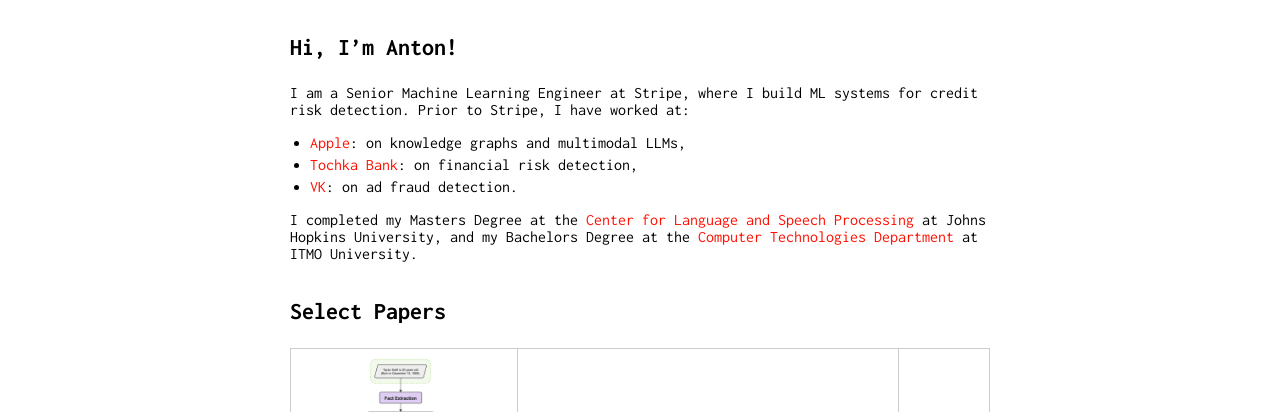
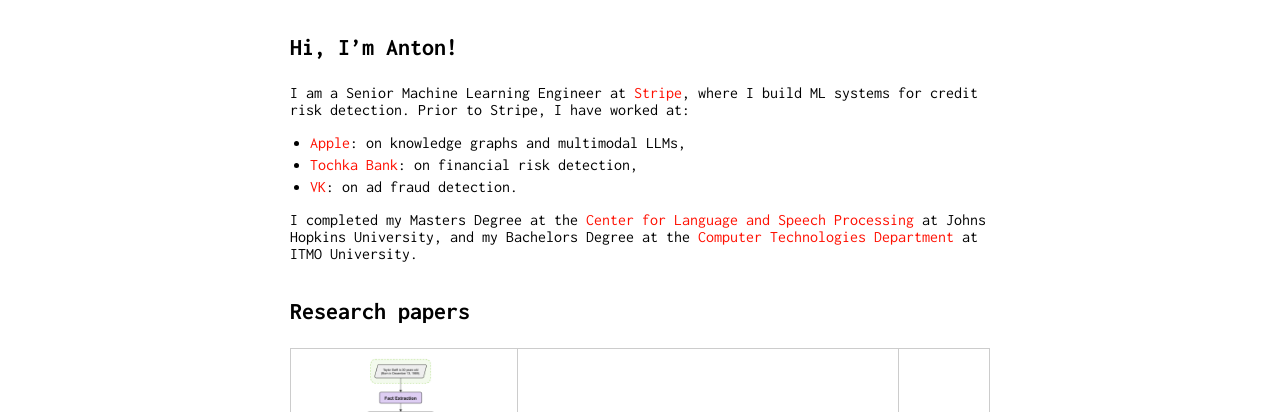
Before and after one commit to AVBelyy/AVBelyy.github.io, a Jekyll site: the page built from index.md, in a window 1280 px wide and 900 px high. Shown: the part 277-689 px from the top of the window. Built offline with Jekyll 4.4.1, drawn with Linux system fonts in a browser that asks for light colours; some of the changed text lies outside the part shown.

Commit message:
Update index.md

```diff
--- a/index.md
+++ b/index.md
@@ -5,14 +5,14 @@ layout: default
 <img class="profile-picture" src="img/about/anton.jpg"> | ru-RU: Антон Белый / zh-CN: 安东·别里 / IPA: [ɐn̪'t̪o̞n̪ 'bʲeɫɨç] <br><br> [LinkedIn](https://www.linkedin.com/in/anton-belyy-99704310b/) / [Github](https://github.com/AVBelyy/) / [Scholar](https://scholar.google.com/citations?user=okfWOCsAAAAJ) <br><br> natural language processing / machine learning / algorithms
 
 ## Hi, I'm Anton!
-I am a Senior Machine Learning Engineer at Stripe, where I build ML systems for credit risk detection. Prior to Stripe, I have worked at:
+I am a Senior Machine Learning Engineer at [Stripe](https://stripe.com/), where I build ML systems for credit risk detection. Prior to Stripe, I have worked at:
 * [Apple](https://www.apple.com/): on knowledge graphs and multimodal LLMs,
 * [Tochka Bank](https://tochka.com/): on financial risk detection,
 * [VK](https://en.wikipedia.org/wiki/VK_(service)): on ad fraud detection.
 
 I completed my Masters Degree at the [Center for Language and Speech Processing](https://www.clsp.jhu.edu/) at Johns Hopkins University, and my Bachelors Degree at the [Computer Technologies Department](https://ct.itmo.ru/) at ITMO University.
 
-## Select Papers
+## Research papers
 
 <img src="img/publications/fleek.png" alt="Fleek paper" style="width: 200px"/> | **FLEEK: Factual Error Detection and Correction with Evidence Retrieved from External Knowledge.** Farima Fatahi Bayat, Kun Qian, Benjamin Han, Yisi Sang, Anton Belyi, Samira Khorshidi, Fei Wu, Ihab F. Ilyas, Yunyao Li. **EMNLP Demo Track 2023.** | [[paper]](https://aclanthology.org/2023.emnlp-demo.10.pdf)<br>[[demo]](https://www.youtube.com/watch?v=NapJFUlkPdQ)
 <img src="img/publications/ftc.png" alt="FTC paper" style="width: 200px"/> | **Logical Satisfiability of Counterfactuals for Faithful Explanations in NLI.** Suzanna Sia, Anton Belyy, Amjad Almahairi, Madian Khabsa, Luke Zettlemoyer, and Lambert Mathias. **AAAI 2023.** | [[paper]](https://ojs.aaai.org/index.php/AAAI/article/view/26174)
```
Also changed, not shown: other parts of index.md (+1 -1 lines).
